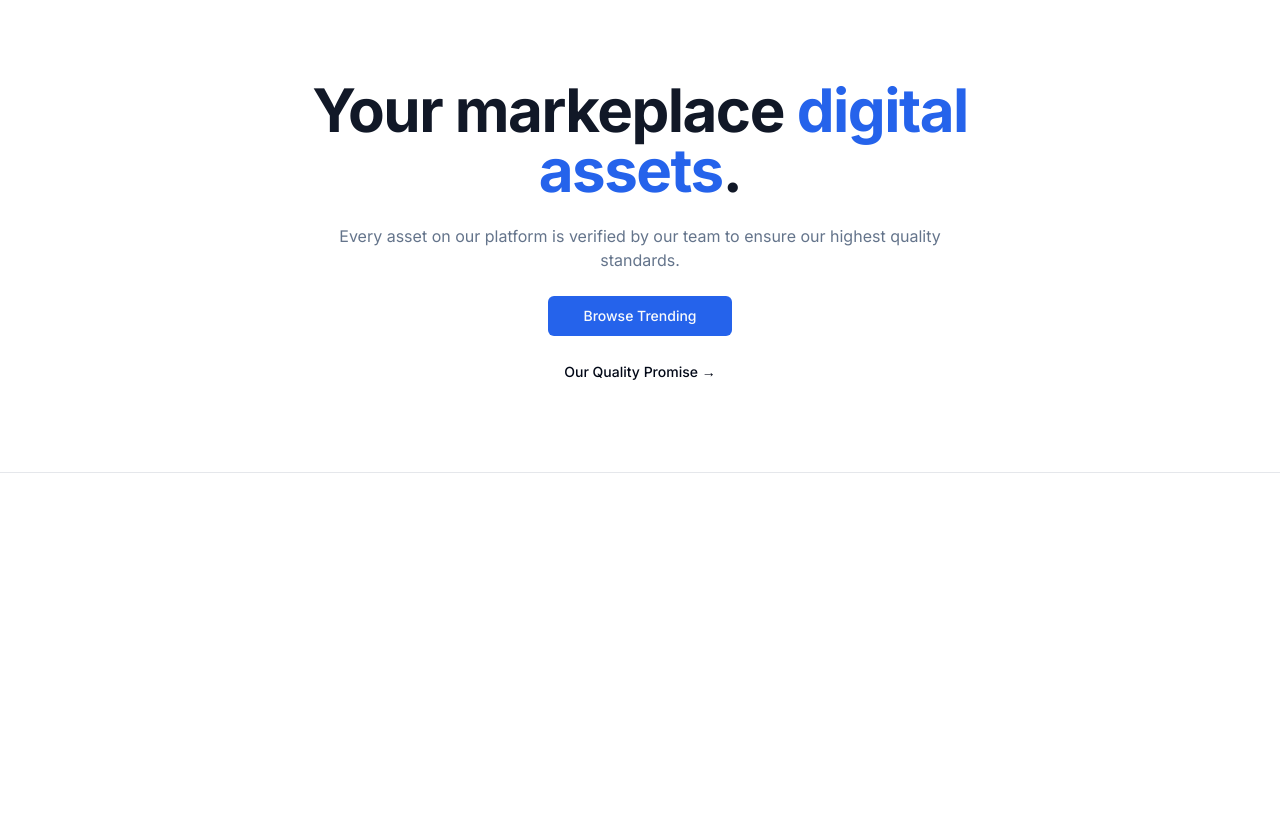
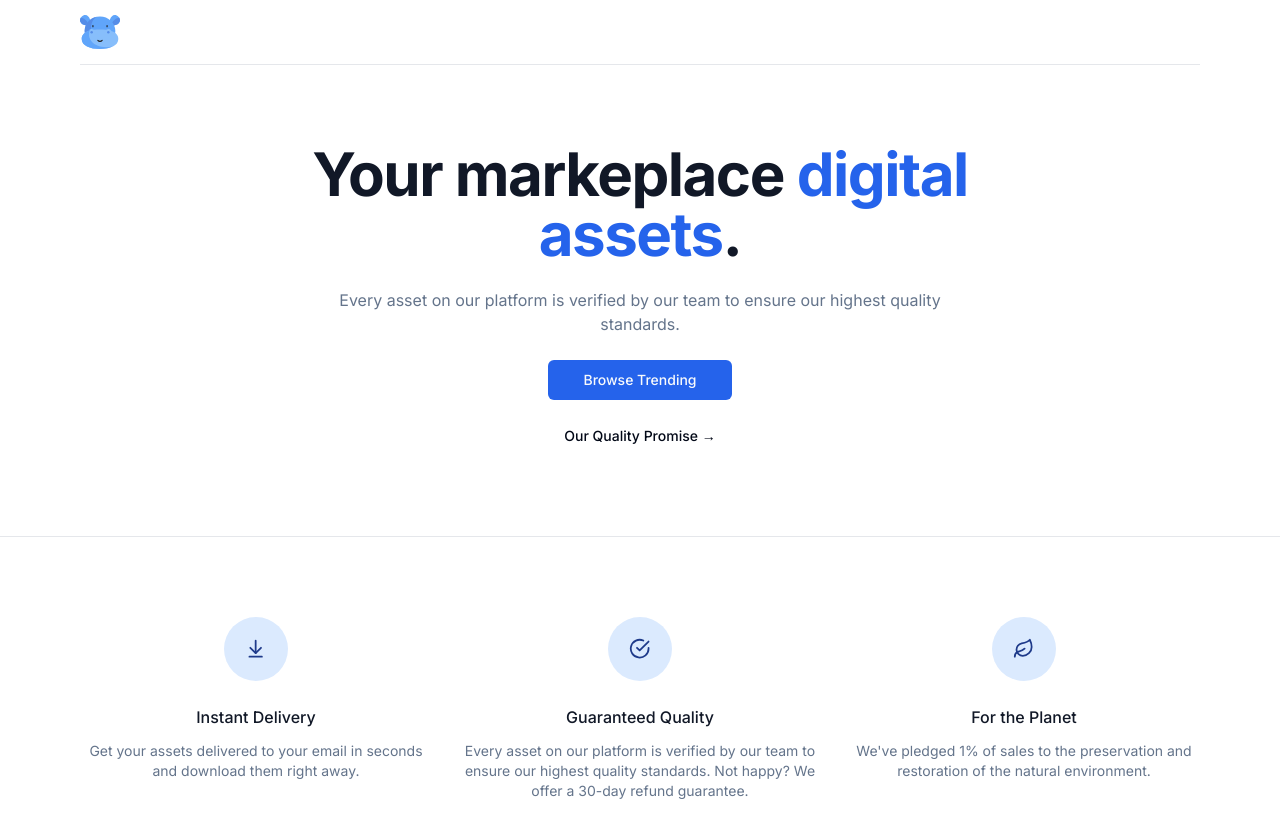
Before and after one commit to alexandriaroberts/e-commerce-full-stack, a Next.js app: page / in a window 1280 px wide. Shown: the top 838 px of the page. Before the commit the page ends 800 px from the top, so only its background shows below. Built offline with nearby package versions, Linux system fonts and the light colour scheme.

Commit message:
Added Navbar component and working on NavItems

```diff
--- a/src/app/layout.tsx
+++ b/src/app/layout.tsx
@@ -2,6 +2,7 @@
 import { cn, constructMetadata } from '@/lib/utils';
 import { Inter } from 'next/font/google';
 import './globals.css';
+import Navbar from '@/components/Navbar';
 
 const inter = Inter({ subsets: ['latin'] });
 
@@ -21,6 +22,7 @@
         className={cn('relative h-full font-sans antialised', inter.className)}
       >
         <main className='relative flex flex-col min-h-screen'>
+          <Navbar />
           <div className='flex-grow flex-1'>{children}</div>
         </main>
       </body>
--- a/src/app/page.tsx
+++ b/src/app/page.tsx
@@ -52,7 +52,24 @@
         <MaxWidthWrapper className='py-20'>
           <div className='grid grid-cols-1 gap-y-12 sm:grid-cols-2 sm:gap-x-6 lg:grid-cols-3 lg:gap-x-8 lg:gap-y-0'>
             {perks.map((perk) => (
-              <div key={perk.name}></div>
+              <div
+                key={perk.name}
+                className='text-center md:flex md:items-start md:text-left lg:block lg:text-center'
+              >
+                <div className='md:flex-shrink-0 flex justify-center'>
+                  <div className='h-16 w-16 flex items-center justify-center rounded-full bg-blue-100 text-blue-900'>
+                    {<perk.Icon className='w-1/3 h-1/3' />}
+                  </div>
+                </div>
+                <div className='mt-6 md:ml-4 md:mt-0 lg:ml-0 lg:mt-6'>
+                  <h3 className='text-base font-medium text-gray-900'>
+                    {perk.name}
+                  </h3>
+                  <p className='mt-3 text-sm text-muted-foreground'>
+                    {perk.description}
+                  </p>
+                </div>
+              </div>
             ))}
           </div>
         </MaxWidthWrapper>
--- /dev/null
+++ b/src/components/Icons.tsx
@@ -0,0 +1,89 @@
+import { LucideProps } from 'lucide-react';
+
+export const Icons = {
+  logo: (props: LucideProps) => (
+    <svg {...props} viewBox='0 0 512 512'>
+      <g>
+        <path
+          d='M105.67 56.012c24.601 24.601 41.244 81.13 16.643 105.731s-81.13 7.958-105.731-16.643-20.623-60.509 3.978-85.11 60.509-28.579 85.11-3.978z'
+          fill='#60a5fa'
+          data-original='#abdfeb'
+          opacity='1'
+        ></path>
+        <path
+          d='M111.097 169.375c-9.754-53.933-61.535-93.098-102.131-94.531-13.495 22.793-12.381 50.26 7.615 70.256 21.368 21.367 66.817 36.724 94.516 24.275z'
+          fill='#558ce7'
+          data-original='#8bcdd8'
+          opacity='1'
+        ></path>
+        <path
+          d='M406.33 56.012c-24.601 24.601-41.244 81.13-16.643 105.731s81.13 7.958 105.731-16.643 20.623-60.509-3.978-85.11-60.509-28.579-85.11-3.978z'
+          fill='#60a5fa'
+          data-original='#abdfeb'
+          opacity='1'
+        ></path>
+        <path
+          d='M400.903 169.375c9.754-53.933 61.535-93.098 102.13-94.531 13.495 22.793 12.381 50.26-7.615 70.256-21.367 21.367-66.816 36.724-94.515 24.275z'
+          fill='#558ce7'
+          data-original='#8bcdd8'
+          opacity='1'
+        ></path>
+        <ellipse
+          cx='256'
+          cy='244.04'
+          rx='196.34'
+          ry='186.42'
+          fill='#60a5fa'
+          data-original='#abdfeb'
+          opacity='1'
+        ></ellipse>
+        <path
+          d='M165.588 196.685a7.5 7.5 0 0 1-7.5-7.5v-15.008a7.5 7.5 0 0 1 15 0v15.008a7.5 7.5 0 0 1-7.5 7.5zM346.412 196.685a7.5 7.5 0 0 1-7.5-7.5v-15.008a7.5 7.5 0 0 1 15 0v15.008a7.5 7.5 0 0 1-7.5 7.5z'
+          fill='#222222'
+          data-original='#464d59'
+          opacity='1'
+        ></path>
+        <path
+          d='M212.03 62.322c-87.266 18.957-152.372 93.12-152.372 181.723 0 102.957 87.905 186.42 196.342 186.42 19.952 0 39.204-2.835 57.346-8.087C85.074 329.977 119.169 118.281 212.03 62.322z'
+          fill='#558ce7'
+          data-original='#8bcdd8'
+          opacity='1'
+        ></path>
+        <path
+          d='M409.201 247.067c-3.993-1.525-7.205-4.522-9.287-8.256-7.292-13.082-21.262-21.931-37.303-21.931a42.466 42.466 0 0 0-25.912 8.775c-2.706 2.072-6.138 2.964-9.522 2.563-22.448-2.662-46.36-3.941-71.178-3.941-24.818 0-48.73 1.279-71.178 3.941-3.384.401-6.816-.491-9.522-2.563a42.466 42.466 0 0 0-25.912-8.775c-16.04 0-30.01 8.85-37.303 21.931-2.081 3.734-5.293 6.731-9.287 8.256-49.69 18.976-81.141 50.52-81.141 97.301 0 85.459 104.919 128.202 234.342 128.202S490.34 429.827 490.34 344.368c.002-46.782-31.448-78.325-81.139-97.301z'
+          fill='#87befb'
+          data-original='#b9e8ef'
+          opacity='1'
+        ></path>
+        <path
+          d='M256 383.302a44.19 44.19 0 0 1-33.317-15.175 7.5 7.5 0 0 1 11.309-9.855 29.192 29.192 0 0 0 22.009 10.03 29.195 29.195 0 0 0 22.009-10.03 7.501 7.501 0 0 1 11.309 9.855A44.197 44.197 0 0 1 256 383.302z'
+          fill='#222222'
+          data-original='#464d59'
+          opacity='1'
+        ></path>
+        <circle
+          cx='149.39'
+          cy='259.56'
+          r='15.519'
+          fill='#558ce7'
+          data-original='#8bcdd8'
+          opacity='1'
+        ></circle>
+        <circle
+          cx='362.61'
+          cy='259.56'
+          r='15.519'
+          fill='#558ce7'
+          data-original='#8bcdd8'
+          opacity='1'
+        ></circle>
+        <path
+          d='M416.18 443.185c-246.851 43.269-311.115-113.303-300.169-158.197.615-2.522.695-5.142.379-7.719-2.455-20.031 5.053-45.274 18.266-57.764a42.819 42.819 0 0 0-22.705 19.548c-2.002 3.647-5.171 6.496-9.059 7.978-49.745 18.972-81.235 50.526-81.235 97.337 0 85.459 104.919 128.202 234.342 128.202 61.953 0 118.279-9.801 160.181-29.385z'
+          fill='#60a5fa'
+          data-original='#abdfeb'
+          opacity='1'
+        ></path>
+      </g>
+    </svg>
+  ),
+};
--- /dev/null
+++ b/src/components/NavItems.tsx
@@ -0,0 +1,5 @@
+const NavItems = () => {
+    return()
+};
+
+export default NavItems
--- /dev/null
+++ b/src/components/Navbar.tsx
@@ -0,0 +1,29 @@
+import Link from 'next/link';
+import MaxWidthWrapper from './MaxWidthWrapper';
+import { Icons } from './Icons';
+
+const Navbar = () => {
+  return (
+    <div className='bg-white sticky z-50 top-0 inset-x-0 h-16'>
+      <header className='relative bg-white'>
+        <MaxWidthWrapper>
+          <div className='border-b border-gray-200'>
+            <div className='flex h-16 items-center'>
+              {/* TODO: Mobile Nav */}
+
+              <div className='ml-4 flex lg:ml-0'>
+                <Link href='/'>
+                  <Icons.logo className='h-10 w-10' />
+                </Link>
+              </div>
+
+              <div className='hidden z-50 lg:ml-8 lg:block lg:self-stretch'></div>
+            </div>
+          </div>
+        </MaxWidthWrapper>
+      </header>
+    </div>
+  );
+};
+
+export default Navbar;
```
